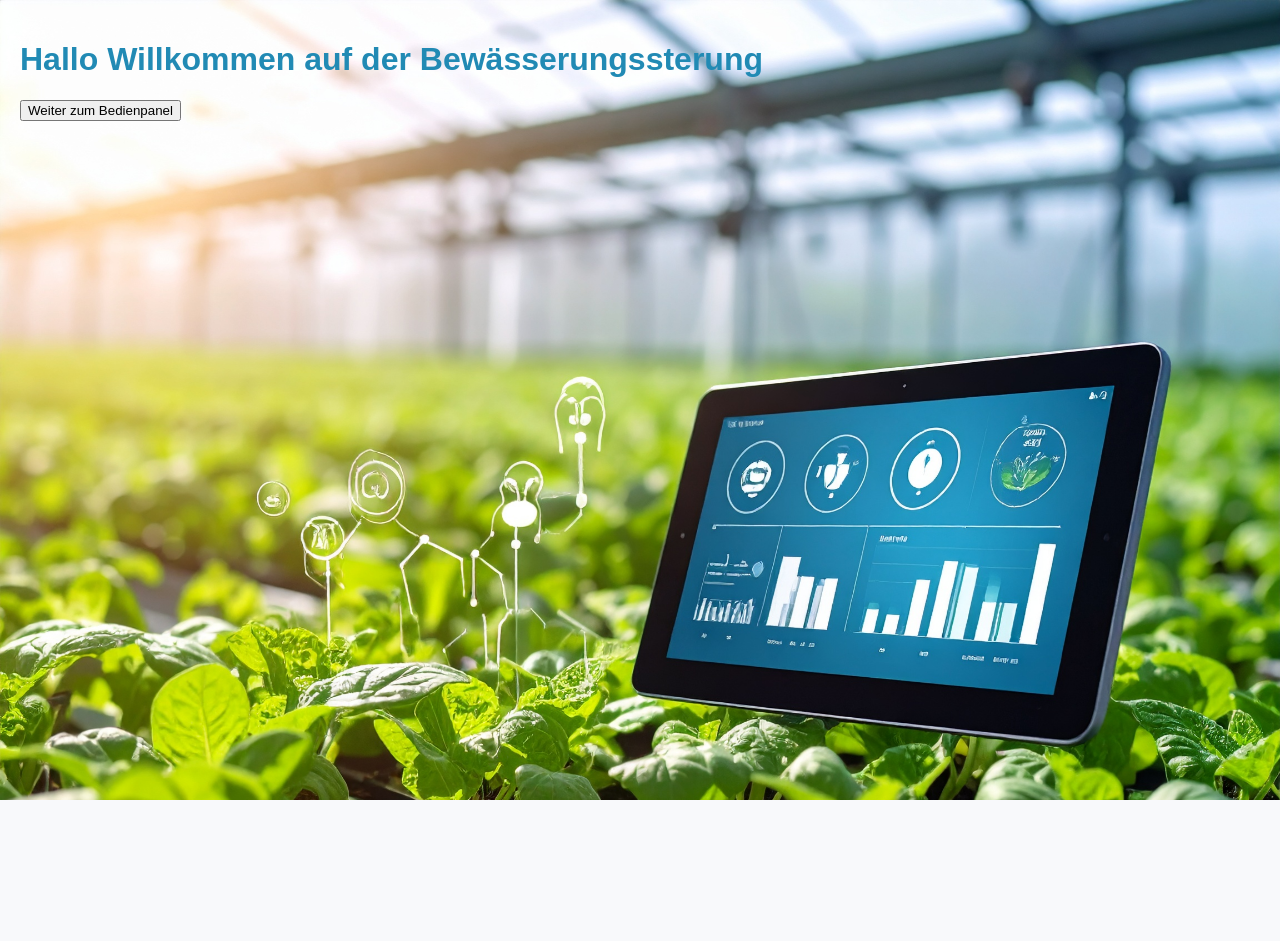
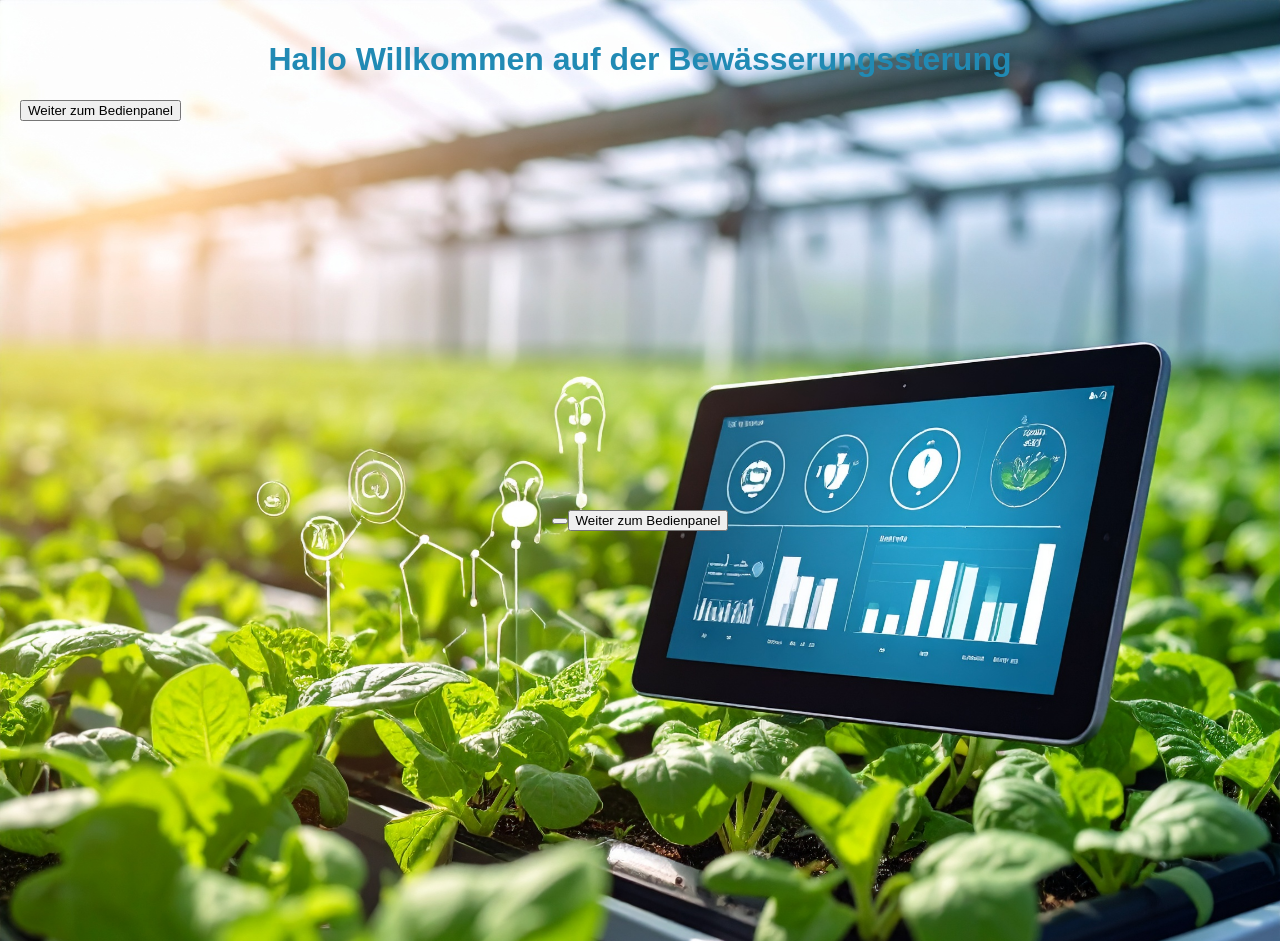
Before and after one commit to ibinsandig/Watering-Server, a Flask app: page / in a window 1280 px wide. Before the commit the page ends 800 px from the top, so only its background shows below. Run offline with Flask 3, Linux system fonts and the light colour scheme; data that the repository does not hold is empty.

Commit message:
Refactor moisture plot color and update headings in control interface

```diff
--- a/static/css/style.css
+++ b/static/css/style.css
@@ -1,5 +1,6 @@
 h1{
     color: rgb(33, 138, 180);
+    text-align: center;
 }
 /* button1{
     background-color: green;
@@ -13,6 +14,12 @@ body{
     margin: 0;
     padding: 20px;
     background-color: #f0f0f0;
+}
+.wegControl{
+    display: flex;
+    justify-content: center;
+    align-items: center;
+    height: 100vh;
 }
 .container {
     max-width: 800px;
--- a/templates/control.html
+++ b/templates/control.html
@@ -24,11 +24,12 @@
         </div>
         <!--Grafiken für die Feuchtigkeitsverläufe-->
         <div class="sensor-graphA">
-            <h2>Moisture Verlauf (letzte 300 Einträge)</h2>
+            <h2>Analoger Feuchtigkeitsverlauf</h2>
+            <h3></h3>
             <img id="moistureA-plot" src="/moistureA-plot" alt="Moisture A Plot" style="width: 100%; max-width: 800px;">
         </div>
         <div class="sensor-graphD">
-            <h2>Moisture Verlauf (letzte 300 Einträge)</h2>
+            <h2>Digitaler Feuchtigkeitsverlauf</h2>
             <img id="moistureD-plot" src="/moistureD-plot" alt="Moisture D Plot" style="width: 100%; max-width: 800px;">
         </div>
     </div>
--- a/templates/index.html
+++ b/templates/index.html
@@ -10,5 +10,10 @@
 <body>
     <h1>Hallo Willkommen auf der Bewässerungssterung</h1>
     <button onclick="ZumBedienpanel()">Weiter zum Bedienpanel</button>
+    <div class="wegControl">
+        <button>
+            <button onclick="ZumBedienpanel()">Weiter zum Bedienpanel</button>
+        </button>
+    </div>
 </body>
 </html>
```
